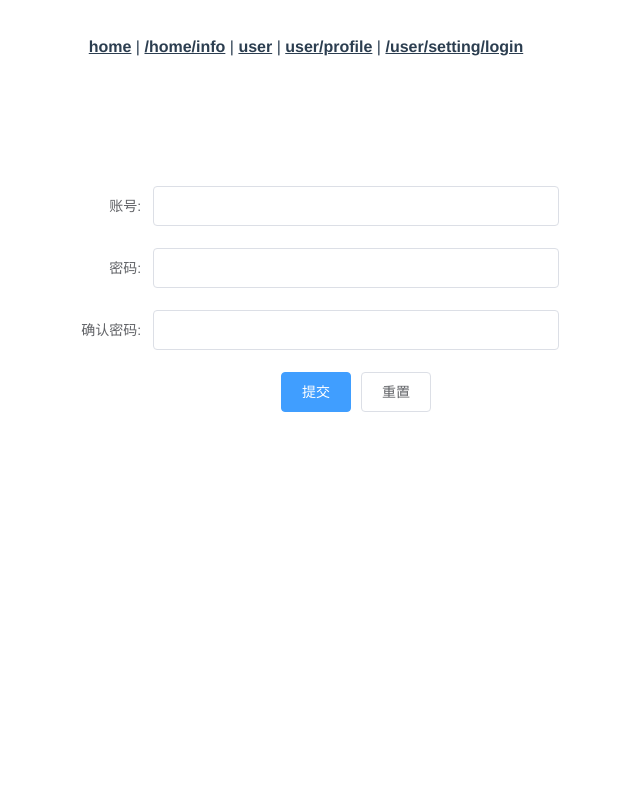
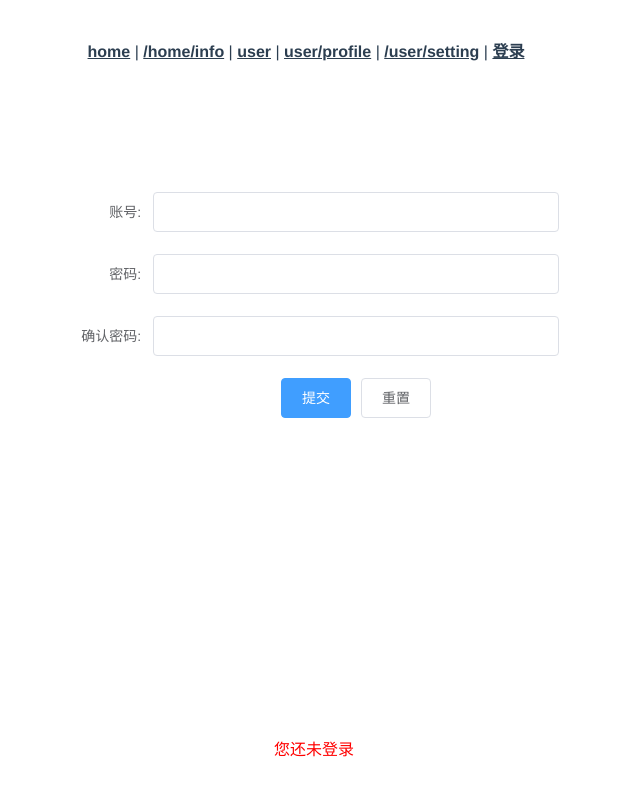
Before and after one commit to zlyyy/vuecli3-practice, a Vue app: page /Login in a window 1280 px wide. Shown: the top 796 px of the page, without its empty margins (334-974 px from the left). Built offline with nearby package versions, Linux system fonts and the light colour scheme.

Commit message:
add vuex

```diff
--- a/src/NewApp.vue
+++ b/src/NewApp.vue
@@ -2,15 +2,17 @@
   <div id="app">
     <!-- 路由导航，具体加载什么路由组件，得看router的配置-->
     <div id="nav" v-if="seen">
-      <router-link to="/home">home</router-link> |
+      <!-- <router-link to="/home">home</router-link> |
       <router-link to="/home/info">/home/info</router-link> |
       <router-link to="/user">user</router-link> |
       <router-link to="/user/profile">user/profile</router-link> |
       <router-link to="/user/setting">/user/setting</router-link>
-      <router-link to="/login">/login</router-link>
+      <router-link to="/login">/login</router-link> -->
+      <THeader></THeader>
     </div>
     <!-- 路由视图，路由组件显示在下面 -->
     <router-view/>
+    <TFooter v-if="seen"></TFooter>
   </div>
 </template>
 
@@ -34,6 +36,8 @@
 }
 </style>
 <script>
+import THeader from './components/Header.vue'
+import TFooter from './components/Footer.vue'
 // @ is an alias to /src
 export default {
   name: 'user',
@@ -51,6 +55,10 @@ export default {
         this.seen = true
       }
     }
+  },
+  components: {
+    THeader,
+    TFooter
   }
 }
 </script>
--- /dev/null
+++ b/src/components/Footer.vue
@@ -0,0 +1,37 @@
+<template>
+  <div class="tfooter">
+    {{userName}}{{isLogin ? ',您好' : '您还未登录'}}
+  </div>
+</template>
+
+<script>
+// @ is an alias to /src
+import { mapState } from 'vuex'
+
+export default {
+  name: 'tfooter',
+  data () {
+    return {
+      message: '请您先登录'
+    }
+  },
+  computed: {
+    ...mapState([
+      'isLogin',
+      'userName'
+    ])
+  }
+}
+</script>
+
+<style lang="less">
+    .tfooter {
+        position: fixed;
+        height: 100px;
+        width: 100%;
+        bottom: 0;
+        line-height: 100px;
+        text-align: center;
+        color: red;
+    }
+</style>
--- /dev/null
+++ b/src/components/Header.vue
@@ -0,0 +1,29 @@
+<template>
+  <div class="header">
+      <router-link to="/home">home</router-link> |
+      <router-link to="/home/info">/home/info</router-link> |
+      <router-link to="/user">user</router-link> |
+      <router-link to="/user/profile">user/profile</router-link> |
+      <router-link to="/user/setting">/user/setting</router-link> |
+      <router-link v-if="!isLogin" to="/login">登录</router-link>
+      <button v-else @click="logout">退出登录</button>
+  </div>
+</template>
+
+<script>
+import { mapState, mapMutations } from 'vuex'
+// @ is an alias to /src
+export default {
+  name: 'theader',
+  computed: {
+    ...mapState([
+      'isLogin'
+    ])
+  },
+  methods: {
+    ...mapMutations([
+      'logout'
+    ])
+  }
+}
+</script>
--- a/src/router.js
+++ b/src/router.js
@@ -1,6 +1,5 @@
 import Vue from 'vue'
 import Router from 'vue-router'
-import Home from './views/Home.vue'
 import NewHome from './views/NewHome.vue'
 import User from './views/User.vue'
 import Profile from './views/Profile.vue'
@@ -20,7 +19,6 @@ export default new Router({
     },
     {
       path: '/home',
-      name: 'newHome',
       component: NewHome,
       children: [
         {
@@ -30,14 +28,13 @@ export default new Router({
         },
         {
           path: '',
-          name: 'homeinfo',
+          name: 'home',
           component: HomeInfo
         }
       ]
     },
     {
       path: '/user',
-      name: 'user',
       component: User,
       children: [{
         path: 'profile',
@@ -51,7 +48,7 @@ export default new Router({
       },
       {
         path: '',
-        name: 'profile',
+        name: 'user',
         component: Profile
       }
       ]
@@ -60,11 +57,6 @@ export default new Router({
       path: '/Login',
       name: 'login',
       component: Login
-    },
-    {
-      path: '/', // 根路由下，加载的就是Home路由组件到根实例的router-view
-      name: 'home', // 命名
-      component: Home
     },
     {
       path: '/about',
--- a/src/store.js
+++ b/src/store.js
@@ -5,10 +5,18 @@ Vue.use(Vuex) // 必须
 
 export default new Vuex.Store({
   state: {
-
+    isLogin: false,
+    userName: ''
   },
   mutations: {
-
+    toLogin: state => {
+      state.isLogin = true
+      state.userName = 'zly'
+    },
+    logout: state => {
+      state.isLogin = false
+      state.userName = ''
+    }
   },
   actions: {
 
--- a/src/views/Login.vue
+++ b/src/views/Login.vue
@@ -18,6 +18,7 @@
 </div>
 </template>
 <script>
+import { mapMutations } from 'vuex'
 export default {
   data () {
     var checkUser = (rule, value, callback) => {
@@ -64,7 +65,11 @@ export default {
     submitForm (formName) {
       this.$refs[formName].validate(valid => {
         if (valid) {
-          this.open2()
+          // 模拟登录操作，2秒后登录成功
+          setTimeout(() => {
+            this.toLogin()
+            this.open2()
+          }, 2000)
         } else {
           console.log('error submit!!')
           return false
@@ -79,9 +84,16 @@ export default {
         showClose: true,
         message: '恭喜你，登录成功！',
         type: 'success',
-        onClose: () => console.log('提示消失')
+        center: true,
+        onClose: () => {
+          console.log('提示消失')
+          this.$router.go(-1)
+        }
       })
-    }
+    },
+    ...mapMutations([
+      'toLogin'
+    ])
   }
 }
 </script>
--- a/src/views/NewHome.vue
+++ b/src/views/NewHome.vue
@@ -9,7 +9,7 @@
       <router-link to="/user/setting">/user/setting</router-link>
     </div> -->
     <div>this is home</div>
-      <router-view></router-view>
+    <router-view></router-view>
   </div>
 </template>
 
```
